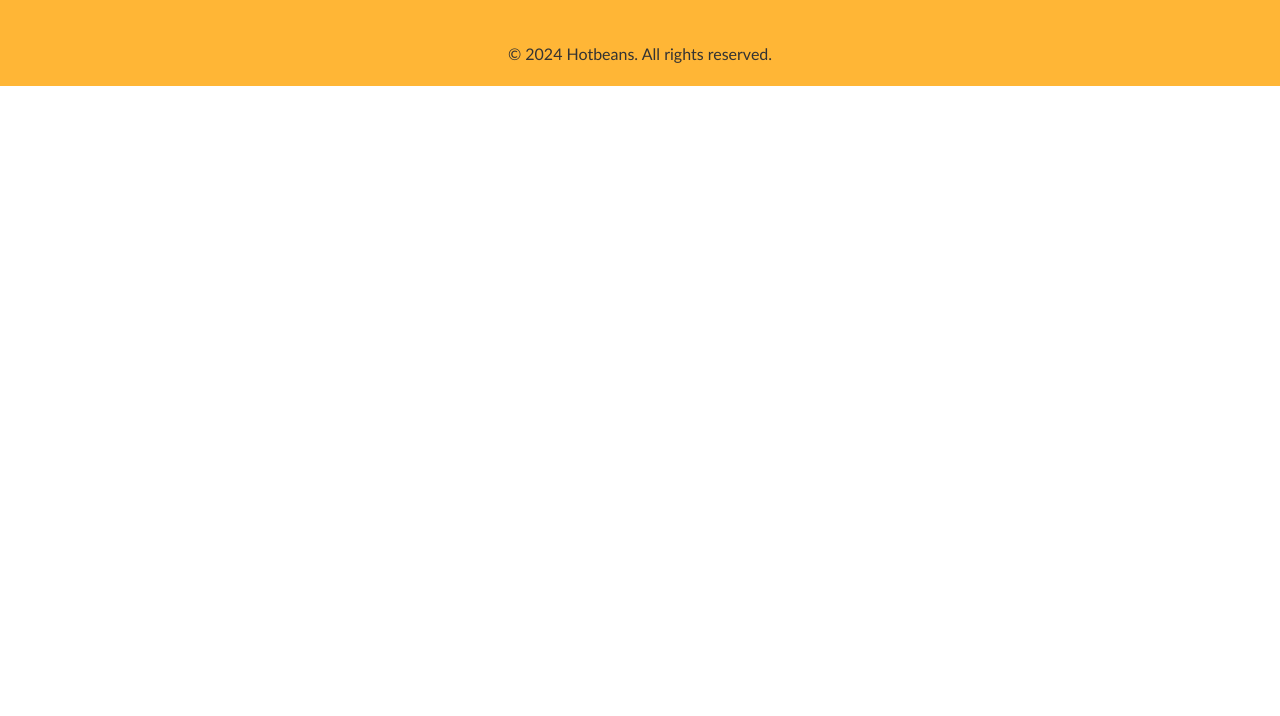
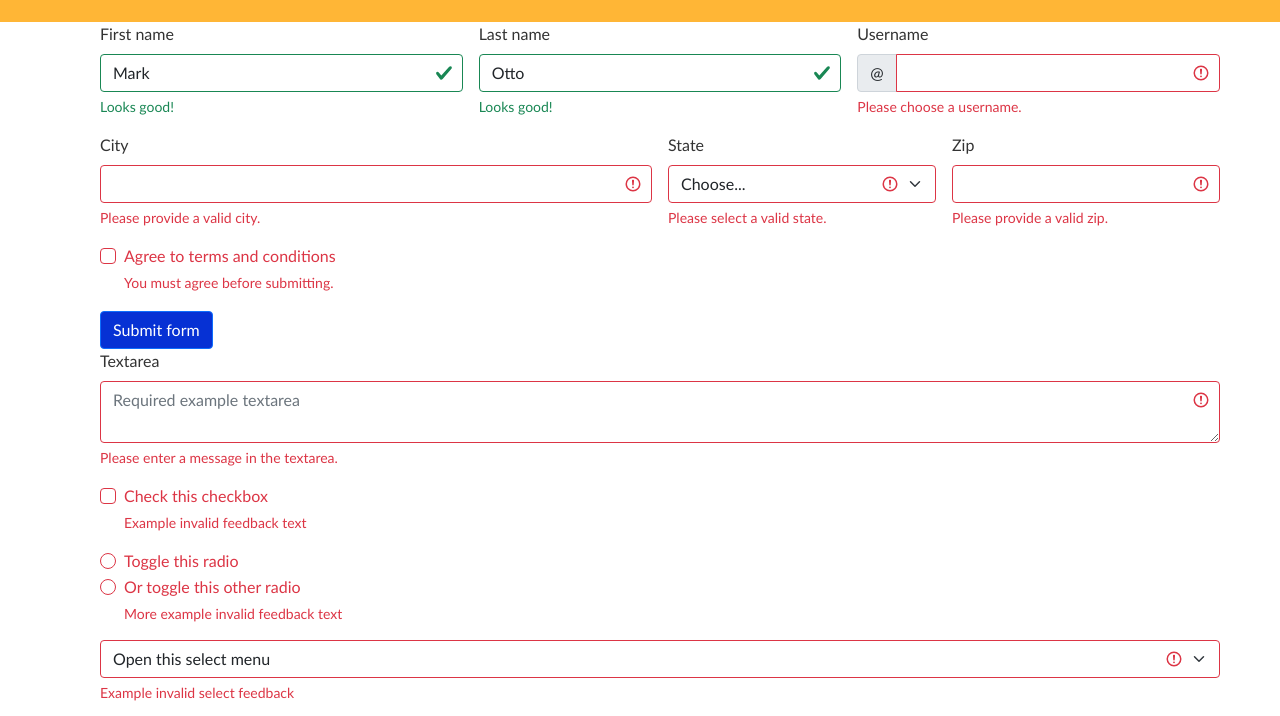
Before and after one commit to Ham12-3/hotbeans_website, a plain HTML site: page hotbeans_website/applyhere.html in a window 1280 px wide. Shown: the part 68-784 px from the top of the page. Drawn offline with nearby package versions, Linux system fonts and the light colour scheme.

Commit message:
updating the codebase

```diff
--- a/hotbeans_website/applyhere.html
+++ b/hotbeans_website/applyhere.html
@@ -33,6 +33,121 @@
           <a class="apply-here" href="applyhere.html">Apply here <i class="fa-solid fa-arrow-right"></i></a>
         </nav>
       </header>
+
+
+      <section>
+        <form class="row g-3">
+            <div class="col-md-4">
+              <label for="validationServer01" class="form-label">First name</label>
+              <input type="text" class="form-control is-valid" id="validationServer01" value="Mark" required>
+              <div class="valid-feedback">
+                Looks good!
+              </div>
+            </div>
+            <div class="col-md-4">
+              <label for="validationServer02" class="form-label">Last name</label>
+              <input type="text" class="form-control is-valid" id="validationServer02" value="Otto" required>
+              <div class="valid-feedback">
+                Looks good!
+              </div>
+            </div>
+            <div class="col-md-4">
+              <label for="validationServerUsername" class="form-label">Username</label>
+              <div class="input-group has-validation">
+                <span class="input-group-text" id="inputGroupPrepend3">@</span>
+                <input type="text" class="form-control is-invalid" id="validationServerUsername" aria-describedby="inputGroupPrepend3 validationServerUsernameFeedback" required>
+                <div id="validationServerUsernameFeedback" class="invalid-feedback">
+                  Please choose a username.
+                </div>
+              </div>
+            </div>
+            <div class="col-md-6">
+              <label for="validationServer03" class="form-label">City</label>
+              <input type="text" class="form-control is-invalid" id="validationServer03" aria-describedby="validationServer03Feedback" required>
+              <div id="validationServer03Feedback" class="invalid-feedback">
+                Please provide a valid city.
+              </div>
+            </div>
+            <div class="col-md-3">
+              <label for="validationServer04" class="form-label">State</label>
+              <select class="form-select is-invalid" id="validationServer04" aria-describedby="validationServer04Feedback" required>
+                <option selected disabled value="">Choose...</option>
+                <option>...</option>
+              </select>
+              <div id="validationServer04Feedback" class="invalid-feedback">
+                Please select a valid state.
+              </div>
+            </div>
+            <div class="col-md-3">
+              <label for="validationServer05" class="form-label">Zip</label>
+              <input type="text" class="form-control is-invalid" id="validationServer05" aria-describedby="validationServer05Feedback" required>
+              <div id="validationServer05Feedback" class="invalid-feedback">
+                Please provide a valid zip.
+              </div>
+            </div>
+            <div class="col-12">
+              <div class="form-check">
+                <input class="form-check-input is-invalid" type="checkbox" value="" id="invalidCheck3" aria-describedby="invalidCheck3Feedback" required>
+                <label class="form-check-label" for="invalidCheck3">
+                  Agree to terms and conditions
+                </label>
+                <div id="invalidCheck3Feedback" class="invalid-feedback">
+                  You must agree before submitting.
+                </div>
+              </div>
+            </div>
+            <div class="col-12">
+              <button class="btn btn-primary" type="submit">Submit form</button>
+            </div>
+          </form>
+
+
+
+          <form class="was-validated">
+            <div class="mb-3">
+              <label for="validationTextarea" class="form-label">Textarea</label>
+              <textarea class="form-control" id="validationTextarea" placeholder="Required example textarea" required></textarea>
+              <div class="invalid-feedback">
+                Please enter a message in the textarea.
+              </div>
+            </div>
+
+            <div class="form-check mb-3">
+              <input type="checkbox" class="form-check-input" id="validationFormCheck1" required>
+              <label class="form-check-label" for="validationFormCheck1">Check this checkbox</label>
+              <div class="invalid-feedback">Example invalid feedback text</div>
+            </div>
+
+            <div class="form-check">
+              <input type="radio" class="form-check-input" id="validationFormCheck2" name="radio-stacked" required>
+              <label class="form-check-label" for="validationFormCheck2">Toggle this radio</label>
+            </div>
+            <div class="form-check mb-3">
+              <input type="radio" class="form-check-input" id="validationFormCheck3" name="radio-stacked" required>
+              <label class="form-check-label" for="validationFormCheck3">Or toggle this other radio</label>
+              <div class="invalid-feedback">More example invalid feedback text</div>
+            </div>
+
+            <div class="mb-3">
+              <select class="form-select" required aria-label="select example">
+                <option value="">Open this select menu</option>
+                <option value="1">One</option>
+                <option value="2">Two</option>
+                <option value="3">Three</option>
+              </select>
+              <div class="invalid-feedback">Example invalid select feedback</div>
+            </div>
+
+            <div class="mb-3">
+              <input type="file" class="form-control" aria-label="file example" required>
+              <div class="invalid-feedback">Example invalid form file feedback</div>
+            </div>
+
+            <div class="mb-3">
+              <button class="btn btn-primary" type="submit" disabled>Submit form</button>
+            </div>
+          </form>
+      </section>
     <footer>
         <p>&copy; 2024 Hotbeans. All rights reserved.</p>
       </footer>
```
